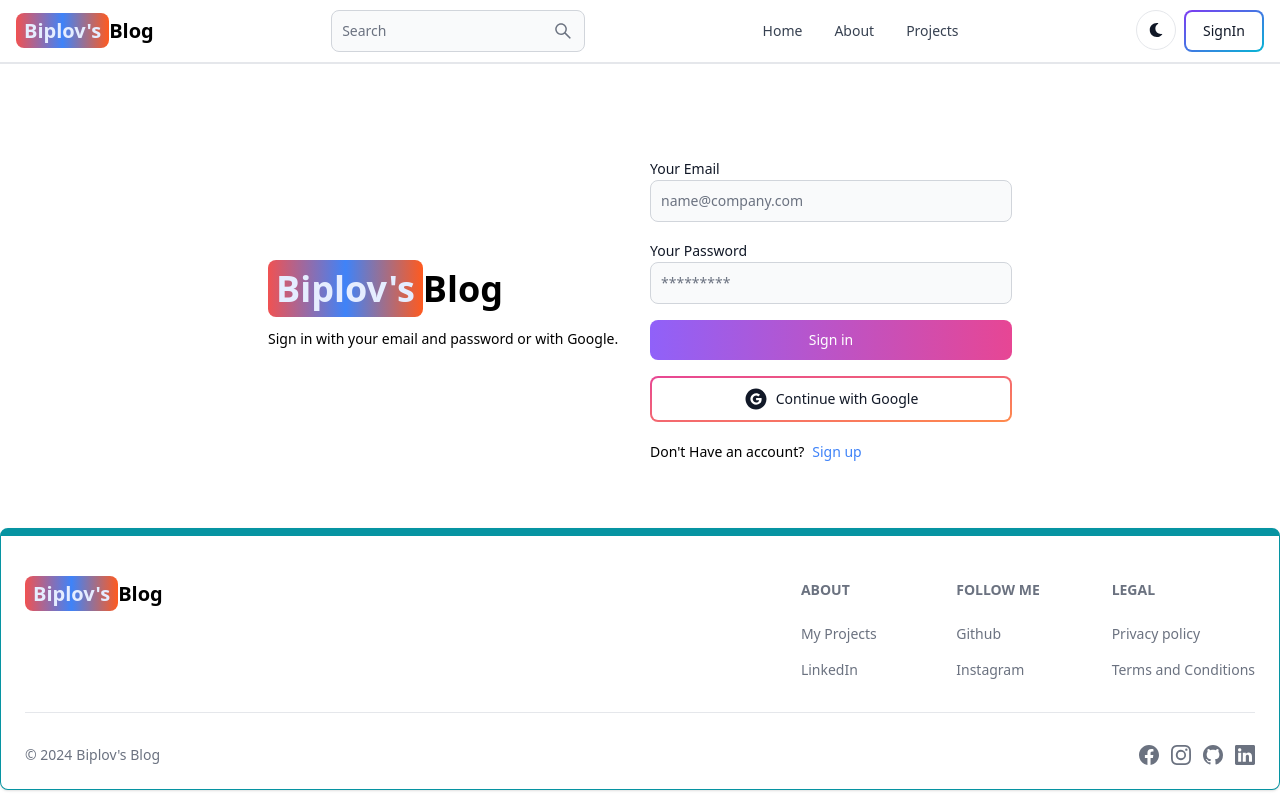
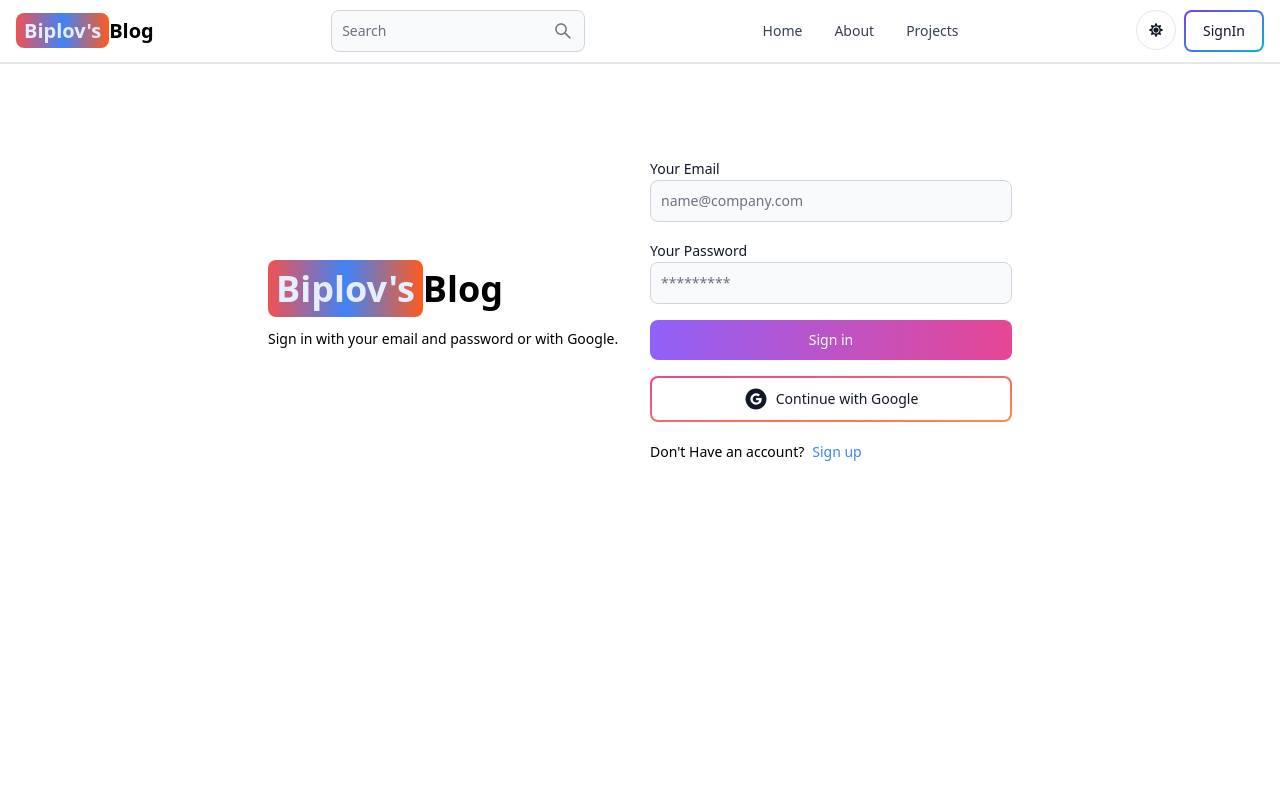
Before and after one commit to bips555/Blog-App, a React (Vite) app in the folder client/: page /sign-in in a window 1280 px wide. Shown: the top 800 px of the page. Built offline with nearby package versions, Linux system fonts and the light colour scheme; no server answers.

Commit message:
theme toggle completed

```diff
--- a/client/src/Components/Header.jsx
+++ b/client/src/Components/Header.jsx
@@ -2,10 +2,15 @@ import { Avatar, Button, Dropdown, Navbar, TextInput } from "flowbite-react";
 import React from "react";
 import { Link, useLocation } from "react-router-dom";
 import { AiOutlineSearch } from "react-icons/ai";
-import { FaMoon } from "react-icons/fa";
-import { useSelector } from "react-redux";
+import { FaMoon, FaSun } from "react-icons/fa";
+import { useDispatch, useSelector } from "react-redux";
+import { toggleTheme } from "../app/Theme/themeSlice.js";
+
 const Header = () => {
   const path = useLocation().pathname;
+  const dispath = useDispatch()
+  const {theme} = useSelector(state=>state.theme)
+
   const { currentUser } = useSelector((state) => state.user);
   return (
     <>
@@ -38,9 +43,11 @@ const Header = () => {
           <Button
             className=" w-10 h-10 flex items-center justify-center"
             color="gray"
+            onClick={()=>dispath(toggleTheme())}
             pill
           >
-            <FaMoon />
+            {theme ===  'light' ? (<FaSun />):(<FaMoon/>)
+            }
           </Button>
           {currentUser ? (
             <>
--- /dev/null
+++ b/client/src/Components/ThemeProvider.jsx
@@ -0,0 +1,15 @@
+import React from 'react'
+import { useSelector } from "react-redux";
+
+const ThemeProvider = ({children}) => {
+    const {theme} = useSelector(state=>state.theme)
+  return (
+   <div className={theme}>
+     <div className='light:bg-white light:text-gray-700 dark:text-gray-200 dark:bg-[rgb(16,23,42)] min-h-screen'>
+  {children}
+    </div>
+   </div>
+  )
+}
+
+export default ThemeProvider
--- a/client/src/Pages/SignIn.jsx
+++ b/client/src/Pages/SignIn.jsx
@@ -41,7 +41,7 @@ const SignIn = () => {
     }
   };
   return (
-    <div className="mt-20 min-h-96">
+    <div className="mt-20 min-h-screen">
       <div className="flex p-3 max-w-3xl mx-auto flex-col md:flex-row md:items-center gap-5">
         <div className="flex-1">
           <Link to="/" className="font-bold dark:text-white text-4xl">
--- a/client/src/Pages/SignUp.jsx
+++ b/client/src/Pages/SignUp.jsx
@@ -43,7 +43,7 @@ const SignUp = () => {
     }
   };
   return (
-    <div className="mt-20 min-h-96">
+    <div className="mt-20 min-h-screen">
       <div className="flex p-3 max-w-3xl mx-auto flex-col md:flex-row md:items-center gap-5">
         <div className="flex-1">
           <Link to="/" className="font-bold dark:text-white text-4xl">
--- /dev/null
+++ b/client/src/app/Theme/themeSlice.js
@@ -0,0 +1,20 @@
+import {createSlice} from "@reduxjs/toolkit"
+
+const initialState = {
+   theme:'light'
+}
+
+const themeSlice = createSlice({
+    name:'theme',
+    initialState,
+    reducers:{
+        toggleTheme:(state)=>
+        {
+            state.theme = state.theme === 'light' ? 'dark' :'light'
+        }
+    }
+})
+
+export const {toggleTheme} = themeSlice.actions
+
+export default themeSlice.reducer
--- a/client/src/app/store.js
+++ b/client/src/app/store.js
@@ -4,9 +4,11 @@ import { combineReducers } from "@reduxjs/toolkit";
 import {persistReducer} from 'redux-persist'
 import storage from "redux-persist/lib/storage";
 import persistStore from "redux-persist/es/persistStore";
+import themeReducer from './Theme/themeSlice.js'
 
 const rootReducer = combineReducers({
-    user:UserReducer
+    user:UserReducer,
+    theme:themeReducer
 })
 const persistConfig = {
     key: 'root',
--- a/client/src/main.jsx
+++ b/client/src/main.jsx
@@ -5,15 +5,19 @@ import "./index.css";
 import { Provider } from "react-redux";
 import { store,persistor } from "./app/store.js";
 import { PersistGate } from "redux-persist/integration/react";
+import ThemeProvider from "./Components/ThemeProvider.jsx";
 
 
 
 ReactDOM.createRoot(document.getElementById("root")).render(
  < PersistGate persistor={persistor}>
   <Provider store={store}>
+    <ThemeProvider>
     <React.StrictMode>
       <App />
     </React.StrictMode>
+    </ThemeProvider>
+
   </Provider>
 </PersistGate>
 )
```
